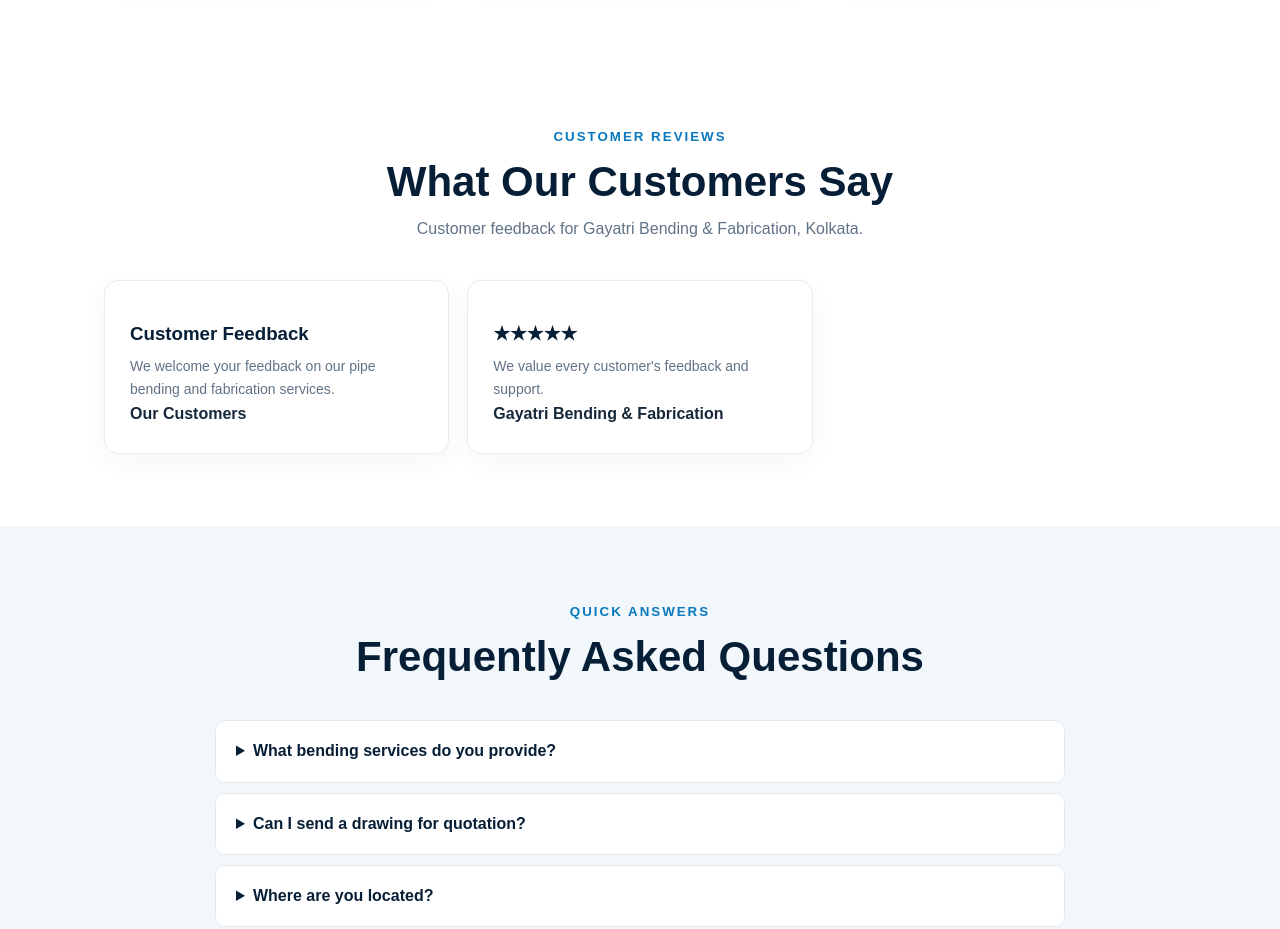
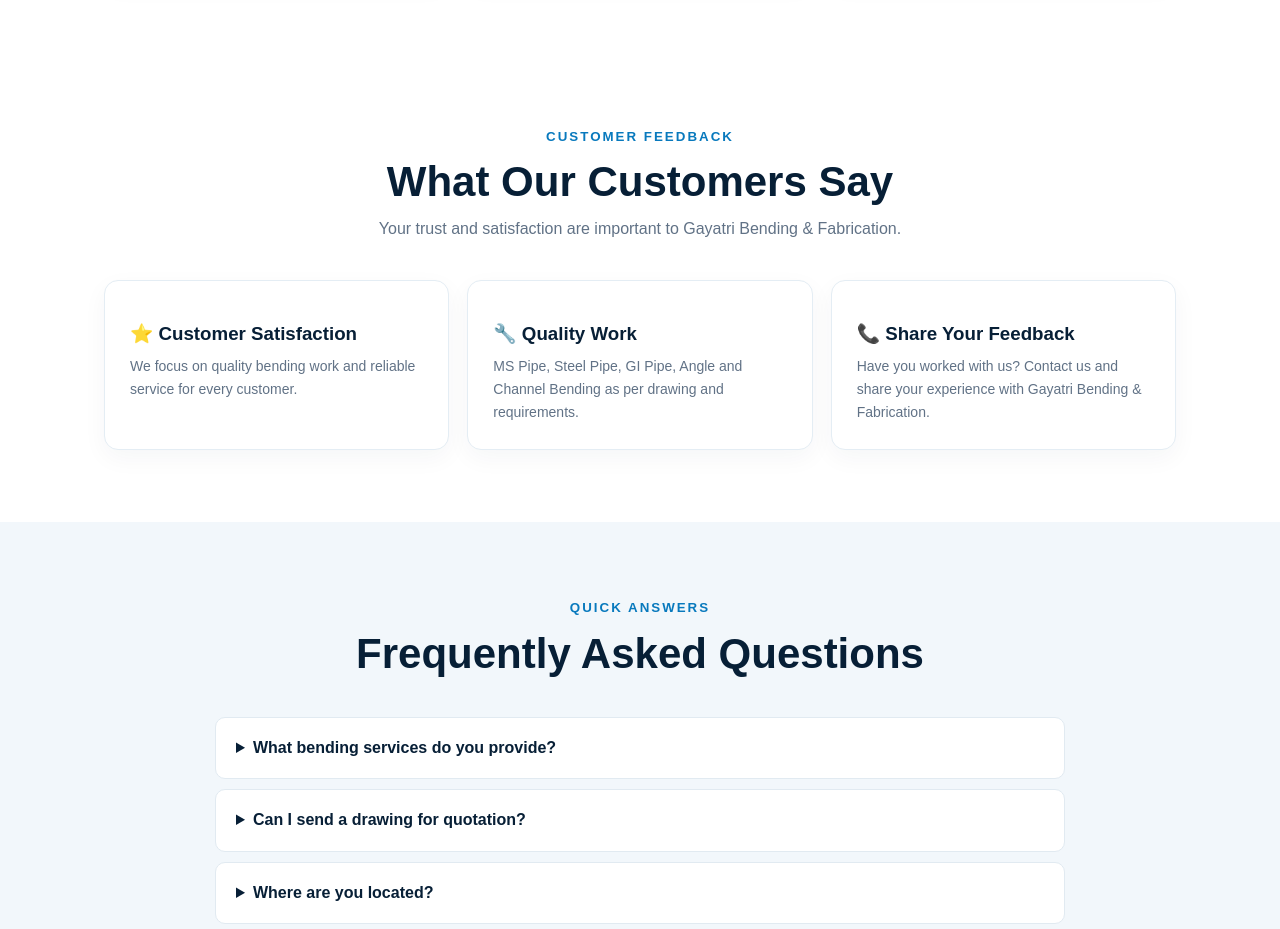
Before and after one commit to gayatribending/gayatri-bending-fabrication, a plain HTML site: page index.html in a window 1280 px wide. Shown: the part 3660-4589 px from the top of the page. Drawn offline with Linux system fonts and the light colour scheme.

Commit message:
Update index.html

```diff
--- a/index.html
+++ b/index.html
@@ -112,24 +112,43 @@ dimensions and customer requirements.
 </section>
  <section class="section">
   <div class="heading">
-    <small>CUSTOMER REVIEWS</small>
+    <small>CUSTOMER FEEDBACK</small>
     <h2>What Our Customers Say</h2>
-    <p>Customer feedback for Gayatri Bending & Fabrication, Kolkata.</p>
+    <p>
+      Your trust and satisfaction are important to
+      Gayatri Bending & Fabrication.
+    </p>
   </div>
+
   <div class="services">
+
     <article class="service">
-     <h3>Customer Feedback</h3>
-<p>We welcome your feedback on our pipe bending and fabrication services.</p>
+      <h3>⭐ Customer Satisfaction</h3>
+      <p>
+        We focus on quality bending work and reliable
+        service for every customer.
+      </p>
+    </article>
 
-    </p> <b>Our Customers</b>
+    <article class="service">
+      <h3>🔧 Quality Work</h3>
+      <p>
+        MS Pipe, Steel Pipe, GI Pipe, Angle and Channel
+        Bending as per drawing and requirements.
+      </p>
     </article>
+
     <article class="service">
-      <h3>★★★★★</h3>
-      <p>We value every customer's feedback and support.</p>
-    </p><b>Gayatri Bending & Fabrication</b>
+      <h3>📞 Share Your Feedback</h3>
+      <p>
+        Have you worked with us? Contact us and share
+        your experience with Gayatri Bending & Fabrication.
+      </p>
     </article>
+
   </div>
- </section>
+</section>
+
 
 
 
```
